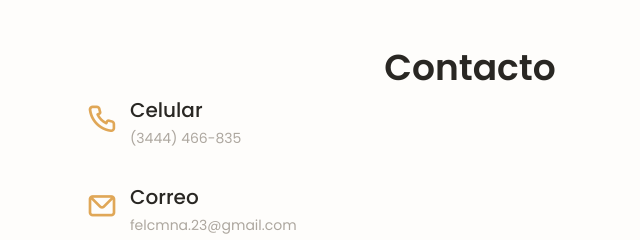
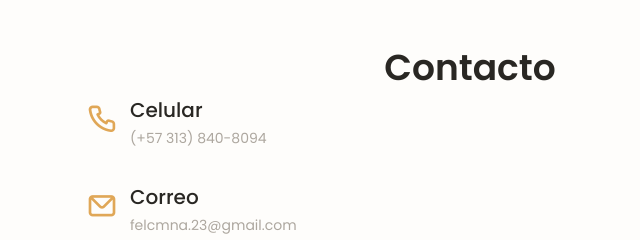
Before and after one commit to facruzma2/portafolio, a plain HTML site: page index.html in a window 1280 px wide. Shown: the part 2120-2360 px from the top of the page, 170-810 px from the left. Drawn offline with nearby package versions, Linux system fonts and the light colour scheme.

Commit message:
telefono

```diff
--- a/index.html
+++ b/index.html
@@ -130,7 +130,7 @@
 
                     <div>
                         <h3 class="contact__title">Celular</h3>
-                        <span class="contact__subtitle">(3444) 466-835</span>
+                        <span class="contact__subtitle">(+57 313) 840-8094</span>
                     </div>
                 </div>
 
```
